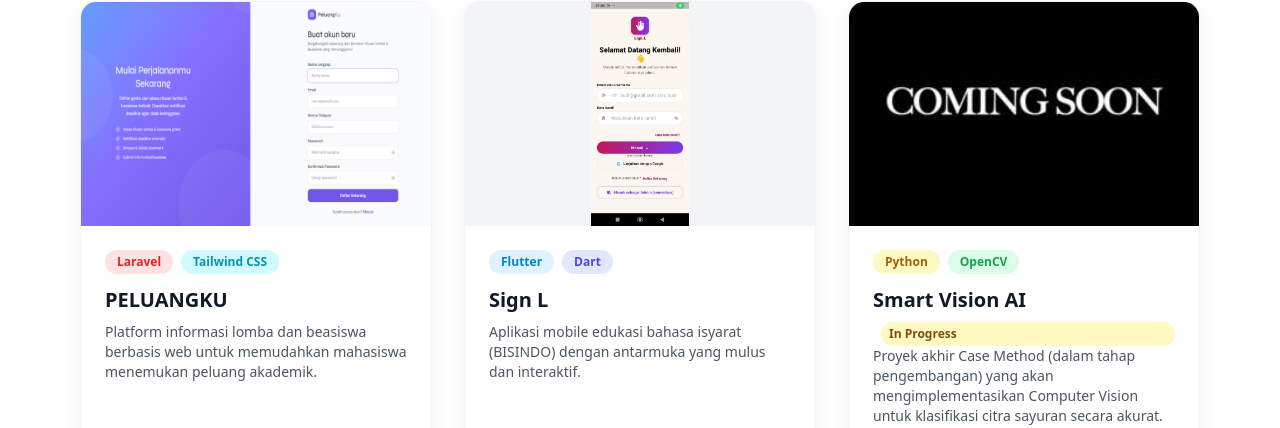
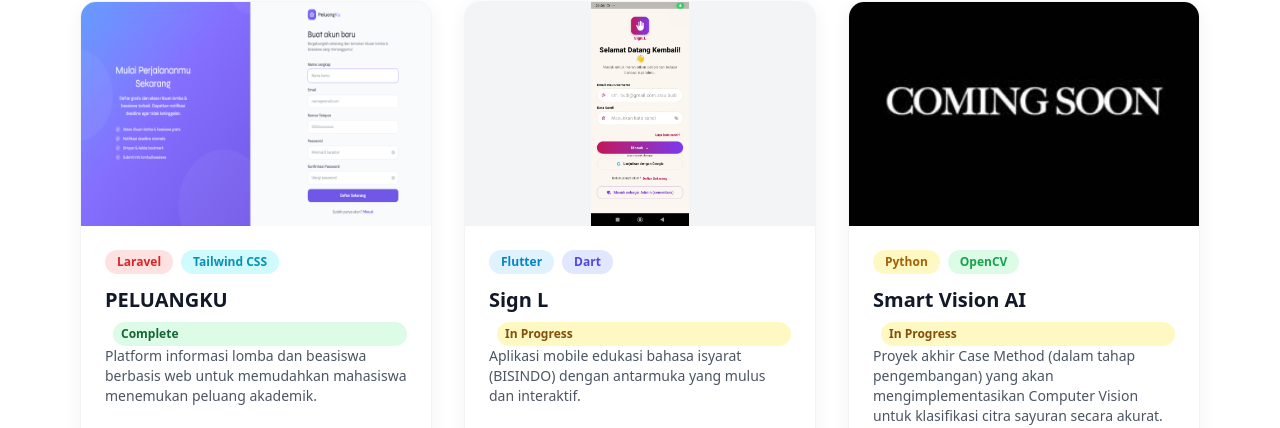
Before and after one commit to SkyWarLimit/SkyWarLimit.github.io, a plain HTML site: page index.html in a window 1280 px wide. Shown: the part 3067-3495 px from the top of the page. Drawn offline with nearby package versions, Linux system fonts and the light colour scheme.

Commit message:
Add status labels for projects in the experience section

```diff
--- a/index.html
+++ b/index.html
@@ -240,6 +240,7 @@
                             <span class="px-3 py-1 bg-cyan-100 text-cyan-600 text-xs font-bold rounded-full">Tailwind CSS</span>
                         </div>
                         <h3 class="font-bold text-xl text-gray-900 mb-2">PELUANGKU</h3>
+                        <span class="bg-green-100 text-green-800 text-xs px-2 py-1 rounded-full font-bold ml-2 align-middle">Complete</span>
                         <p class="text-gray-600 text-sm mb-6 flex-grow">Platform informasi lomba dan beasiswa berbasis web untuk memudahkan mahasiswa menemukan peluang akademik.</p>
                         <div class="flex items-center gap-3 mt-auto">
                             <a href="https://github.com/SkyWarLimit/PBL_NamelessGroup" target="_blank" class="flex-1 text-center py-2 bg-gray-900 text-white rounded-lg text-sm font-semibold hover:bg-brand transition">
@@ -262,6 +263,7 @@
                             <span class="px-3 py-1 bg-indigo-100 text-indigo-600 text-xs font-bold rounded-full">Dart</span>
                         </div>
                         <h3 class="font-bold text-xl text-gray-900 mb-2">Sign L</h3>
+                        <span class="bg-yellow-100 text-yellow-800 text-xs px-2 py-1 rounded-full font-bold ml-2 align-middle">In Progress</span>
                         <p class="text-gray-600 text-sm mb-6 flex-grow">Aplikasi mobile edukasi bahasa isyarat (BISINDO) dengan antarmuka yang mulus dan interaktif.</p>
                         <div class="flex items-center gap-3 mt-auto">
                             <a href="https://github.com/furalmiqbadi/PBL-S5-Sign.L" target="_blank" class="flex-1 text-center py-2 bg-gray-900 text-white rounded-lg text-sm font-semibold hover:bg-brand transition">
```
